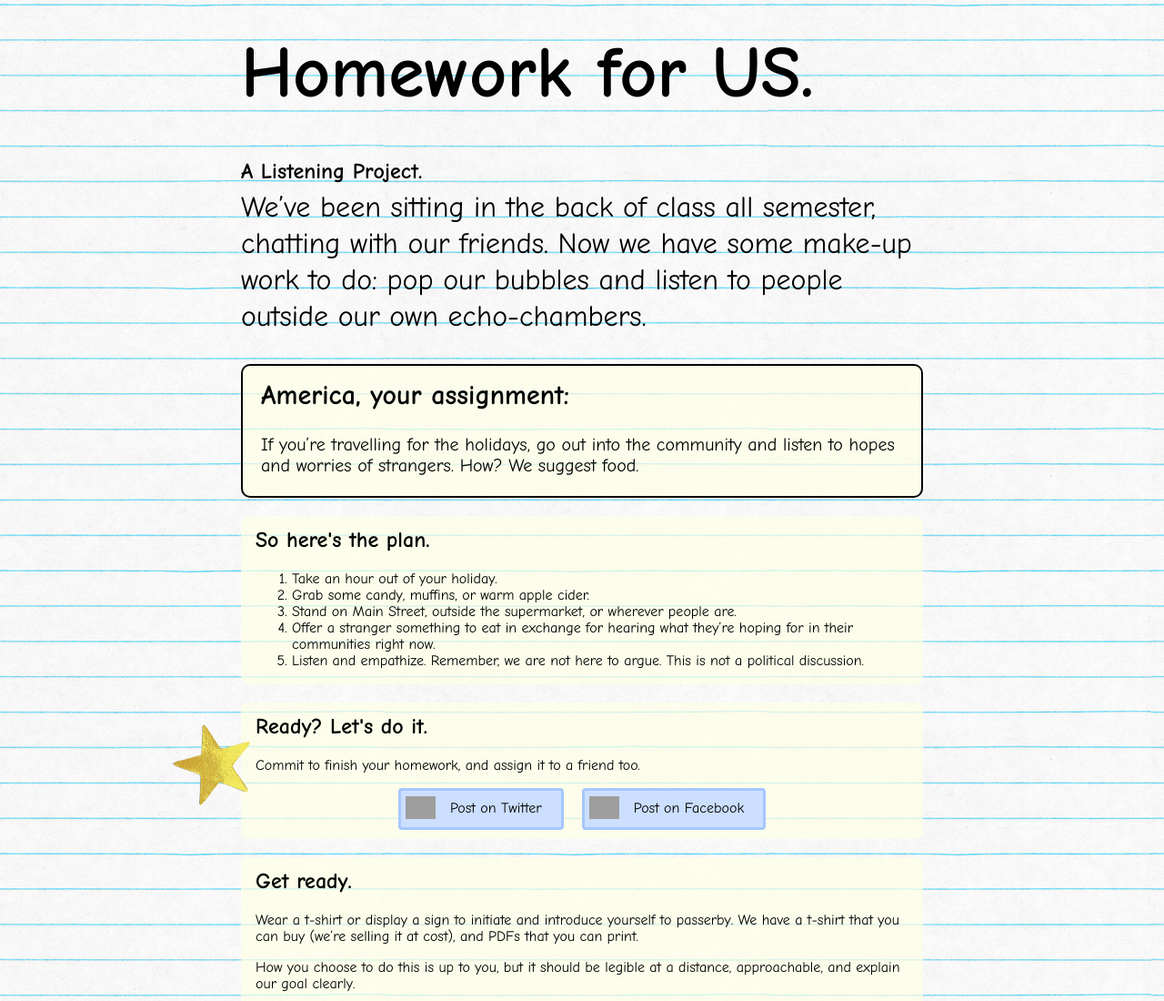
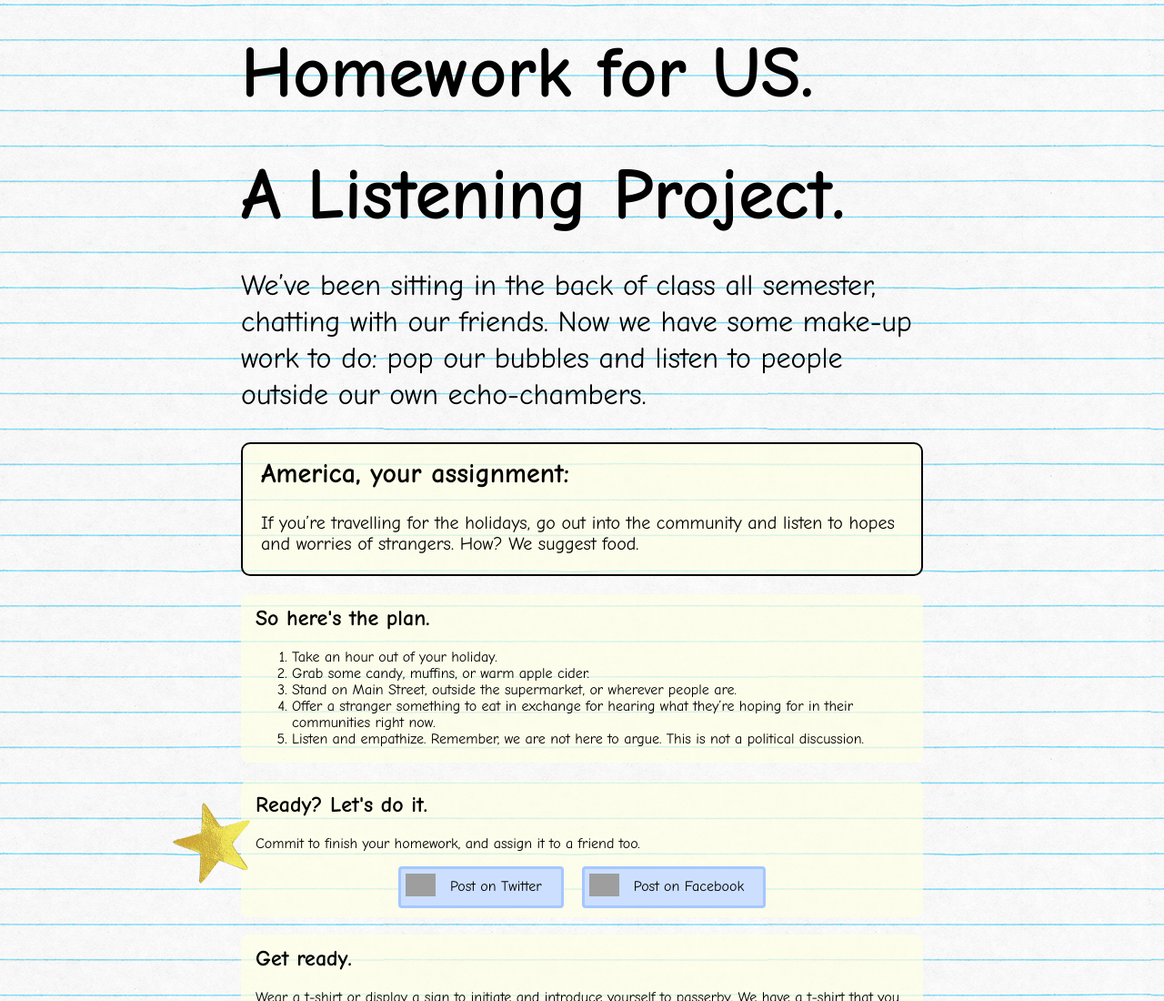
Before and after one commit to saysomethingeatsomething/saysomethingeatsomething.github.io, a plain HTML site: page index.html in a window 1280 px wide. Shown: the top 1100 px of the page at 91% size. Drawn offline with Linux system fonts and the light colour scheme; grey boxes are pictures that could not be loaded.

Commit message:
update index.html

```diff
--- a/index.html
+++ b/index.html
@@ -18,7 +18,7 @@
 <body>
 	<header>
 	  <h1>Homework for US.</h1>
-	  <h2>A Listening Project.</h2>
+	  <h1>A Listening Project.</h1>
 	  <p>We’ve been sitting in the back of class all semester, chatting with our friends. Now we have some make-up work to do: pop our bubbles and listen to people outside our own echo-chambers.</p>
 	</header>
 
```
